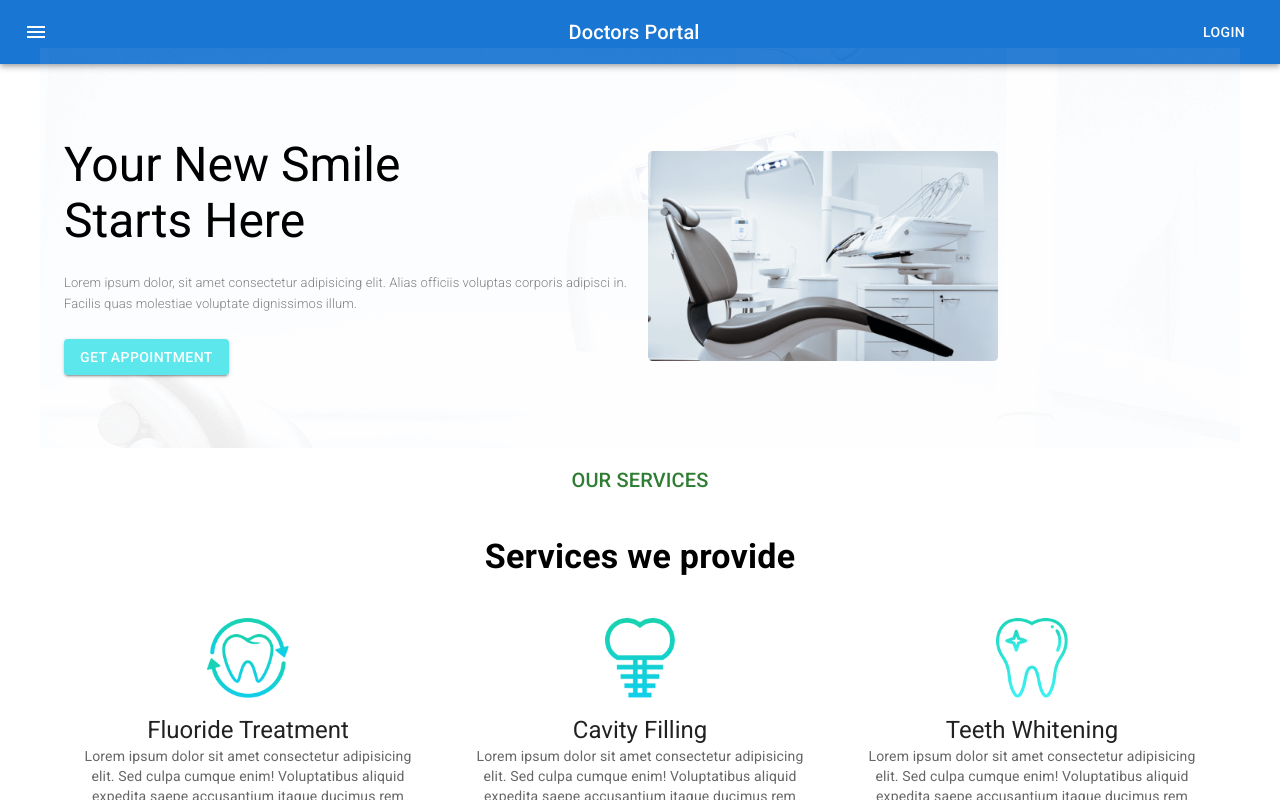
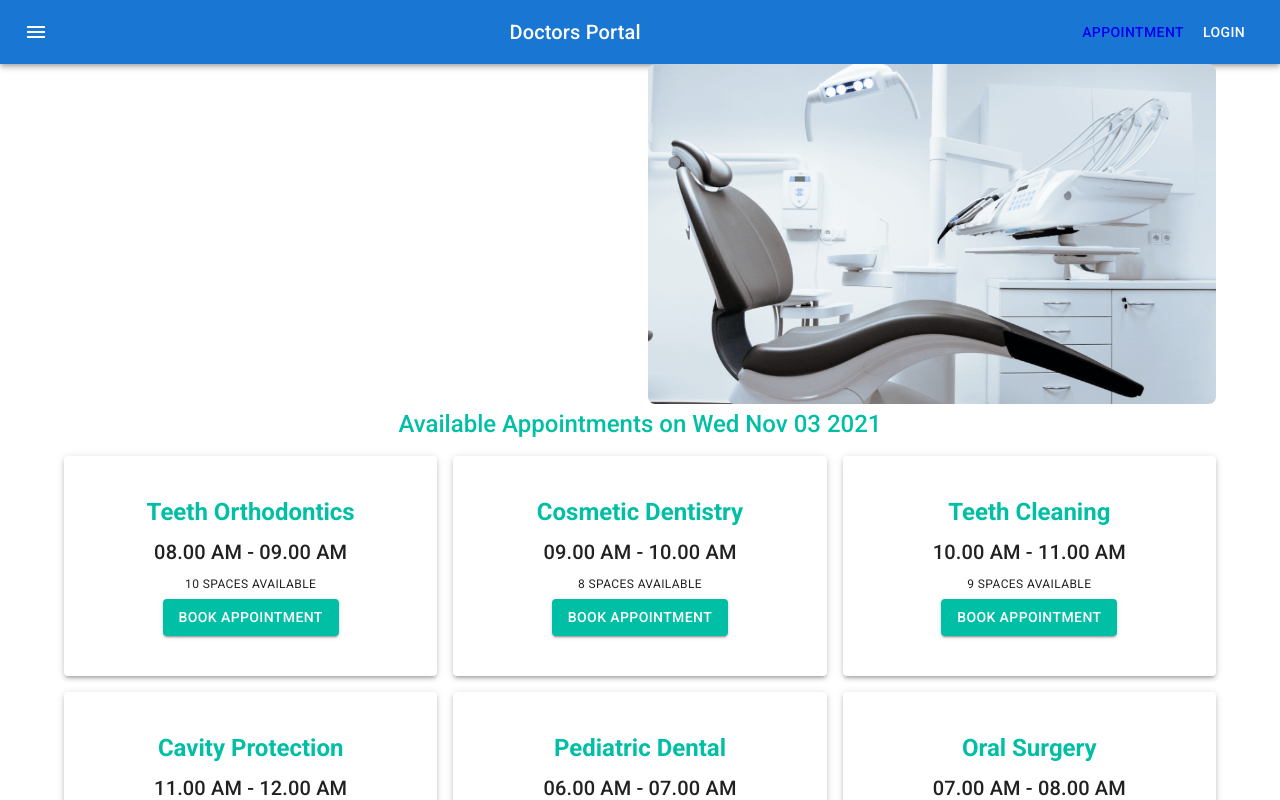
Before and after one commit to muba23/doctors-portal-client, a React (Create React App) app: page /appointment in a window 1280 px wide. Shown: the top 800 px of the page. Built offline with nearby package versions, Linux system fonts and the light colour scheme.

Commit message:
calendar added

```diff
--- a/package.json
+++ b/package.json
@@ -6,10 +6,12 @@
     "@emotion/react": "^11.5.0",
     "@emotion/styled": "^11.3.0",
     "@mui/icons-material": "^5.0.5",
+    "@mui/lab": "^5.0.0-alpha.53",
     "@mui/material": "^5.0.6",
     "@testing-library/jest-dom": "^5.15.0",
     "@testing-library/react": "^11.2.7",
     "@testing-library/user-event": "^12.8.3",
+    "date-fns": "^2.25.0",
     "react": "^17.0.2",
     "react-dom": "^17.0.2",
     "react-router-dom": "^5.3.0",
--- a/src/App.js
+++ b/src/App.js
@@ -6,14 +6,15 @@
   Link
 } from "react-router-dom";
 import Home from './Pages/Home/Home/Home';
+import Appointment from './Pages/Appointment/Appointment/Appointment';
 
 function App() {
   return (
     <div className="App">
       <Router>
         <Switch>
-        <Route path="/">
-            <Home></Home>
+        <Route path="/appointment">
+            <Appointment></Appointment>
           </Route>
           <Route path="/home">
             <Home></Home>
--- /dev/null
+++ b/src/Pages/Appointment/Appointment/Appointment.js
@@ -0,0 +1,17 @@
+import React from 'react';
+import Navigation from '../../Shared/Navigation/Navigation';
+import AppointmentHeader from '../AppointmentHeader/AppointmentHeader';
+import AvailableAppointments from '../AvailableAppointments/AvailableAppointments';
+
+const Appointment = () => {
+    const [date, setDate] = React.useState(new Date());
+    return (
+        <div>
+            <Navigation></Navigation>
+            <AppointmentHeader date={date} setDate={setDate}></AppointmentHeader>
+            <AvailableAppointments date={date}></AvailableAppointments>
+        </div>
+    );
+};
+
+export default Appointment;
--- /dev/null
+++ b/src/Pages/Appointment/AppointmentHeader/AppointmentHeader.js
@@ -0,0 +1,24 @@
+import React from 'react';
+import Box from '@mui/material/Box';
+import { Container, Grid } from '@mui/material';
+import chair from '../../../images/chair.png'
+import Calendar from '../../Shared/Calendar/Calendar';
+
+const AppointmentHeader = ({date, setDate}) => {
+
+
+    return (
+        <Container>
+            <Grid container spacing={2}>
+                <Grid item xs={12} md={6}>
+                   <Calendar date={date} setDate={setDate}></Calendar>
+                </Grid>
+                <Grid item xs={12} md={6}>
+                    <img style={{width: '100%'}} src={chair} alt="" />
+                </Grid>
+            </Grid>
+        </Container>
+    );
+};
+
+export default AppointmentHeader;
--- /dev/null
+++ b/src/Pages/Appointment/AvailableAppointments/AvailableAppointments.js
@@ -0,0 +1,64 @@
+import React from 'react';
+import Box from '@mui/material/Box';
+import Paper from '@mui/material/Paper';
+import Grid from '@mui/material/Grid';
+import { Container, Typography } from '@mui/material';
+import Booking from '../Booking/Booking';
+
+const bookings = [
+    {
+        id: 1,
+        name: 'Teeth Orthodontics',
+        time: '08.00 AM - 09.00 AM',
+        space: 10
+    },
+    {
+        id: 2,
+        name: 'Cosmetic Dentistry',
+        time: '09.00 AM - 10.00 AM',
+        space: 8
+    },
+    {
+        id: 3,
+        name: 'Teeth Cleaning',
+        time: '10.00 AM - 11.00 AM',
+        space: 9
+    },
+    {
+        id: 4,
+        name: 'Cavity Protection',
+        time: '11.00 AM - 12.00 AM',
+        space: 5
+    },
+    {
+        id: 5,
+        name: 'Pediatric Dental',
+        time: '06.00 AM - 07.00 AM',
+        space: 10
+    },
+    {
+        id: 6,
+        name: 'Oral Surgery',
+        time: '07.00 AM - 08.00 AM',
+        space: 10
+    }
+]
+
+const AvailableAppointments = ({date}) => {
+
+    return (
+        <Container>
+            <Typography variant="h5" sx={{color: '#00bfa5', mb:2, fontWeight: 500}}>Available Appointments on {date.toDateString()}</Typography>
+            <Grid container spacing={2}>
+                {
+                    bookings.map(booking => <Booking
+                    key={booking.id}
+                    booking={booking}
+                    ></Booking>)
+                }
+            </Grid>
+        </Container>
+    );
+};
+
+export default AvailableAppointments;
--- /dev/null
+++ b/src/Pages/Appointment/Booking/Booking.js
@@ -0,0 +1,26 @@
+import { Button, Grid, Typography } from '@mui/material';
+import React from 'react';
+import Paper from '@mui/material/Paper';
+
+
+const Booking = ({booking}) => {
+    const {name, time, space} = booking;
+    return (
+        <Grid item xs={12} sm={6} md={4}>
+            <Paper elevation={3} sx={{py:5}}>
+                <Typography sx={{color: '#00bfa5', fontWeight: 600}} variant="h5" gutterBottom component="div">
+                    {name}
+                </Typography>
+                <Typography variant="h6" gutterBottom component="div">
+                    {time}
+                </Typography>
+                <Typography  variant="caption" display="block" gutterBottom>
+                    {space} SPACES AVAILABLE
+                </Typography>
+                <Button sx={{backgroundColor: '#00bfa5'}} variant="contained">BOOK APPOINTMENT</Button>
+            </Paper>
+        </Grid>
+    );
+};
+
+export default Booking;
--- a/src/Pages/Home/Services/Services.js
+++ b/src/Pages/Home/Services/Services.js
@@ -30,7 +30,7 @@
     return (
         <Box sx={{ flexGrow: 1 }}>
             <Container>
-            <Typography sx={{fontWeight: 500, color: 'success.main', m:2}} variant="h6" component="div">
+                 <Typography sx={{fontWeight: 500, color: 'success.main', m:2}} variant="h6" component="div">
                         OUR SERVICES
                     </Typography>
                     <Typography sx={{fontWeight: 600, m:5}} variant="h4" component="div">
--- /dev/null
+++ b/src/Pages/Shared/Calendar/Calendar.js
@@ -0,0 +1,21 @@
+import React from 'react';
+import isWeekend from 'date-fns/isWeekend';
+import AdapterDateFns from '@mui/lab/AdapterDateFns';
+import LocalizationProvider from '@mui/lab/LocalizationProvider';
+import StaticDatePicker from '@mui/lab/StaticDatePicker';
+
+const Calendar = ({date, setDate}) => {
+    return (
+        <LocalizationProvider dateAdapter={AdapterDateFns}>
+            <StaticDatePicker
+                displayStaticWrapperAs="desktop"
+                date={date}
+                onChange={(newdate) => {
+                setDate(newdate);
+                }}
+            />
+        </LocalizationProvider>
+    );
+};
+
+export default Calendar;
--- a/src/Pages/Shared/Navigation/Navigation.js
+++ b/src/Pages/Shared/Navigation/Navigation.js
@@ -6,6 +6,7 @@
 import Button from '@mui/material/Button';
 import IconButton from '@mui/material/IconButton';
 import MenuIcon from '@mui/icons-material/Menu';
+import { Link } from 'react-router-dom';
 
 
 const Navigation = () => {
@@ -25,6 +26,7 @@
             <Typography variant="h6" component="div" sx={{ flexGrow: 1 }}>
               Doctors Portal
             </Typography>
+            <Link to="/appointment"><Button color="inherit">Appointment</Button></Link>
             <Button color="inherit">Login</Button>
           </Toolbar>
         </AppBar>
```
Also changed, not shown: src/Pages/Appointment/BookingModal/BookingModal.js (added, +11 -0 lines), 2 other files (tests, documents, lock files or other folders).
